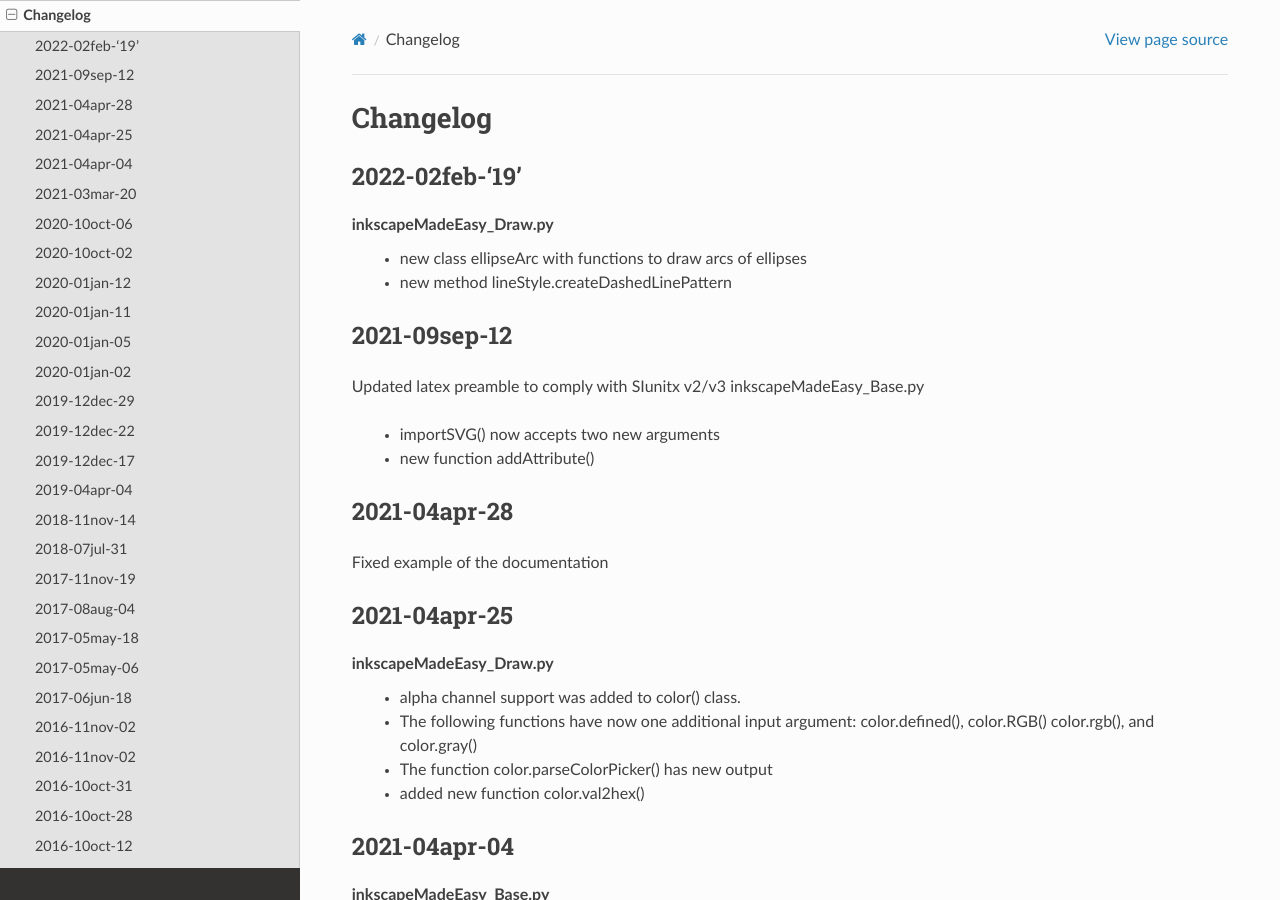
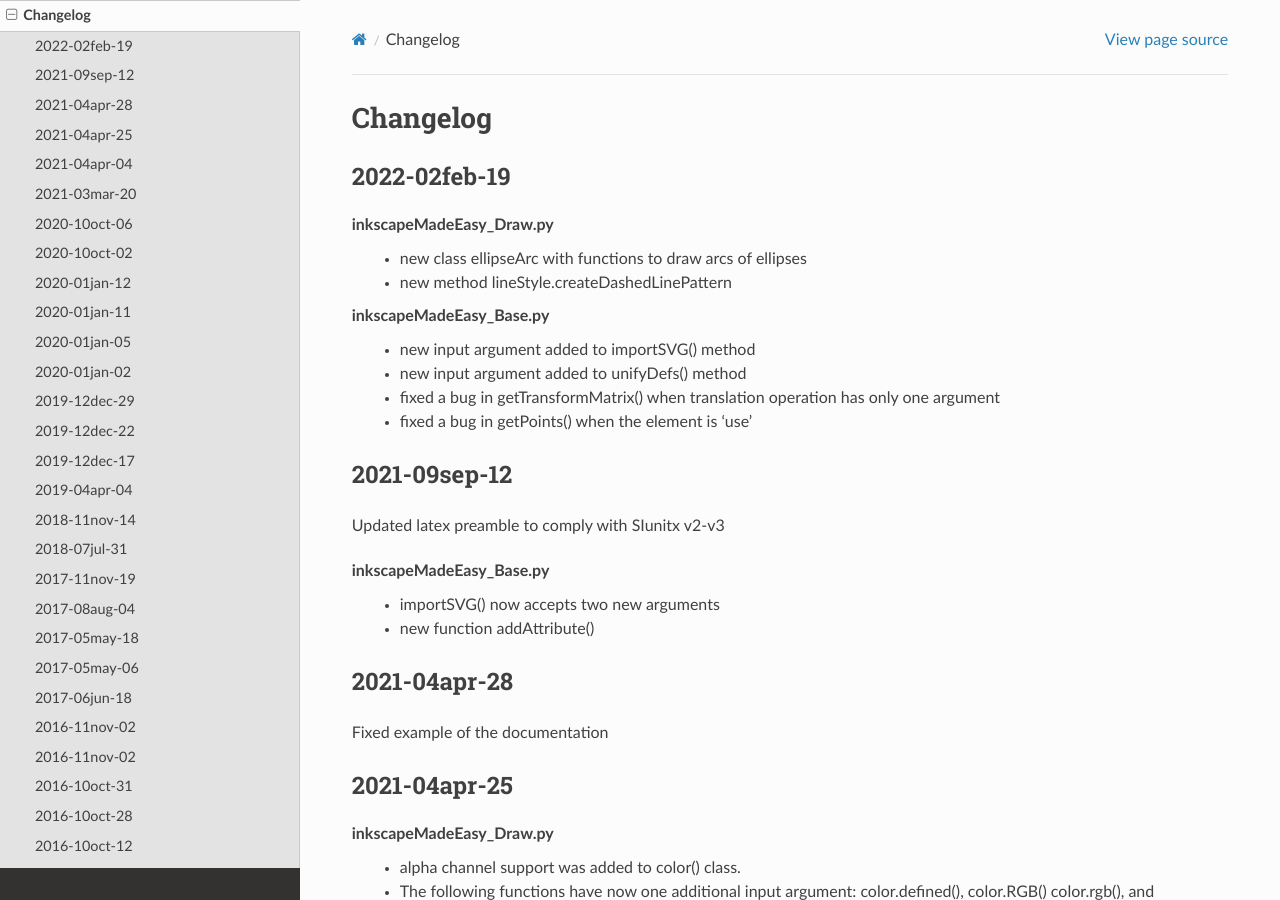
Before and after one commit to fsmMLK/inkscapeMadeEasy, a Sphinx documentation site: the page built from docs/source/Changelog.rst, in a window 1280 px wide and 900 px high. Built offline with Sphinx 7.4.7 and the Read the Docs theme 2.0.0, drawn with Linux system fonts in a browser that asks for light colours; formulas are drawn with MathJax 3.

Commit message:
bug fixes and new features

```diff
--- a/docs/source/Changelog.rst
+++ b/docs/source/Changelog.rst
@@ -1,17 +1,24 @@
 Changelog
 ==========
 
-2022-02feb-'19'
+2022-02feb-19
 -------------
 
 inkscapeMadeEasy_Draw.py
    - new class ellipseArc with functions to draw arcs of ellipses
    - new method lineStyle.createDashedLinePattern
 
+inkscapeMadeEasy_Base.py
+   - new input argument added to importSVG() method
+   - new input argument added to unifyDefs() method
+   - fixed a bug in getTransformMatrix() when translation operation has only one argument
+   - fixed a bug in getPoints() when the element is 'use'
+
 2021-09sep-12
 -------------
 
-Updated latex preamble to comply with SIunitx v2/v3
+Updated latex preamble to comply with SIunitx v2-v3
+
 inkscapeMadeEasy_Base.py
    - importSVG() now accepts two new arguments
    - new function addAttribute()
--- a/docs/source/installation.rst
+++ b/docs/source/installation.rst
@@ -77,7 +77,9 @@ LaTeX installation
 Linux users
 ~~~~~~~~~~~
 
-You might find useful installing the packages ``texlive-science``, ``texlive-pictures`` and ``texlive-latex-base`` (Debian based distros) from your package manager. They should provide most (all?) needed LaTeX packages. Other unix flavour should have similar packages. After installation, see if you can compile this `Minimal LaTex example`_
+You might find useful installing the packages ``texlive-science``, ``texlive-pictures`` and ``texlive-latex-base``
+(Debian based distros) from your package manager. They should provide most (all?) needed LaTeX packages. Other Linux
+distros should have similar packages. After installation, see if you can compile this `Minimal LaTex example`_
 
 
 Windows users
--- a/docs/source/minimalExample.rst
+++ b/docs/source/minimalExample.rst
@@ -96,7 +96,9 @@ You can even run the plugin without inkscape! Create a .py file in the ``minimal
 
     python3 path/to/minimalExample/testingMinimalExample.py
 
-.. tip:: Why would you want to do this? Debugging your code! Inkscape neither have a stdout for you to dump stuff and inspect nor allow break points. Running independently from inkscape allow you to run via PyCharm or other python IDEs. Use it now and thank me later. =)
+.. tip:: Why would you want to do this? Debugging your code! Inkscape neither has a stdout for you to dump stuff and
+inspect nor has a debug tool to run step by step or add break points. Running independently from inkscape allow you
+to run via PyCharm or other python IDEs. Use it now and thank me later. =)
 
 
 .. literalinclude:: ../../examples/testingMinimalExample.py
```
Also changed, not shown: other parts of docs/source/minimalExample.rst (+1 -1 lines), 1 other file.
